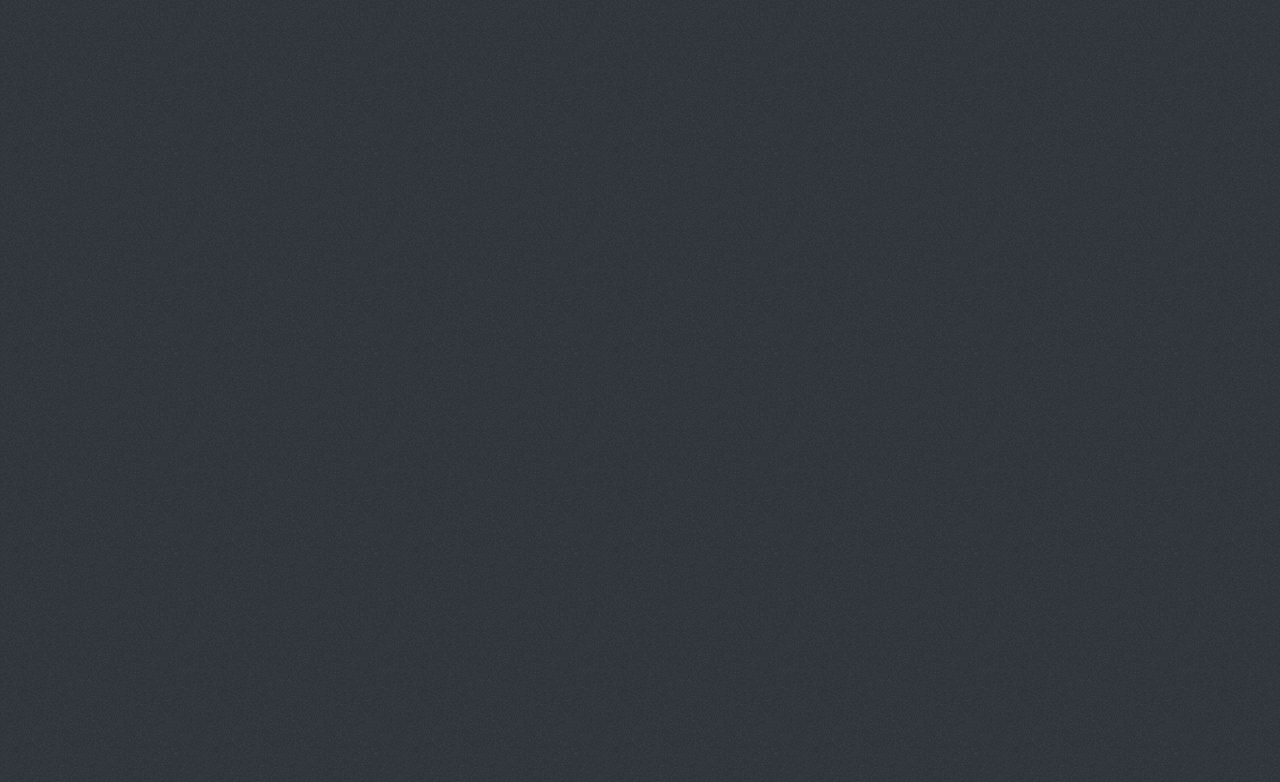
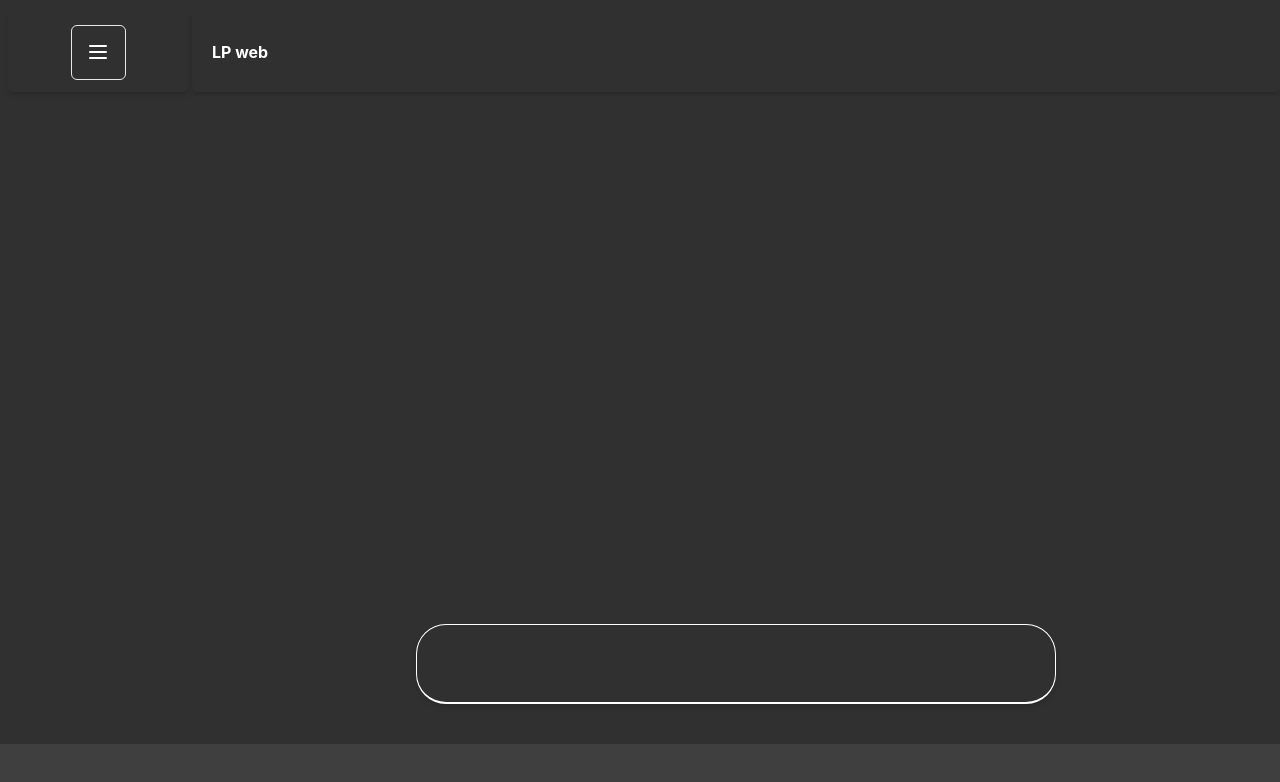
Before and after one commit to DiegoZaluski/ReactLaPlace, a React (Vite) app: page /chat in a window 1280 px wide. Before the commit this address had no page. Shown: the top 782 px of the page. Built offline with nearby package versions, Linux system fonts and the light colour scheme.

Commit message:
web IA interface

```diff
--- a/src/App.jsx
+++ b/src/App.jsx
@@ -2,11 +2,13 @@ import {Routes, Route} from 'react-router-dom'
 import '../App.css'
 import Login from './features/auth/components/Login'
 import Register from './features/auth/components/Register'
+import Chat from './components/layout/Chat.jsx'
 function App() {
   return (
     <Routes >
       <Route path="/login" element={<Login />}/>
       <Route path="/register" element={<Register/>}/>
+      <Route path="/chat" element={<Chat/>}/>
     </Routes>
   );
 }
--- a/src/components/layout/Chat.jsx
+++ b/src/components/layout/Chat.jsx
@@ -0,0 +1,32 @@
+import React from 'react';
+import Button from '../layout/Button';
+import {Menu} from 'lucide-react'
+
+
+function Chat() {
+    return (
+        <div className="flex flex-row items-center h-screen w-screen gap-1 bg-[#303030]">
+            {/* Sidebar Options */}
+            <div className=" text-center flex flex-col items-center justify-center border-white h-[10vh] w-[15vw] self-start rounded-md mt-3  ml-2 shadow-md">
+                <Button className="h-[55px] w-[55px] flex items-center justify-center"><Menu className="text-white"/></Button>
+            </div>
+            {/* Main Chat Area */}
+            <div className="flex flex-col flex-wrap gap-1 h-full">
+                {/* Header */}
+                <div className="h-[10vh] w-[85vw] self-start mt-3 rounded-md flex items-center text-white shadow-md ">
+                    <h1 className="ml-5"><strong>LP web</strong></h1>
+                </div>
+                {/* Messages Container */}
+                <div className="flex items-end justify-center h-[81vh] w-[85vw] bg-[#303030]">
+                    <div className="border-white h-[10vh] w-[90vw] border mb-1 ml-2 mr-2 mb-10 border-b-2 rounded-[30px] md:w-[50vw] shadow-md">
+                        {/* Message input will go here */}
+                    </div>
+                </div>
+            </div>
+            <footer className="flex flex-row h-[7vh] w-[100vw]  p- bg-[#3f3f3f] absolute bottom-0">
+            </footer>
+        </div>
+    );
+}
+
+export default Chat;
--- a/src/features/auth/components/Login.jsx
+++ b/src/features/auth/components/Login.jsx
@@ -1,4 +1,4 @@
-import Button from '../../../components/ui/Button';
+import Button from '../../../components/layout/Button';
 import {useTranslation} from 'react-i18next';
 import Language from '../../../components/shared/Language';
 import { Link } from 'react-router-dom';
--- a/src/features/auth/components/Register.jsx
+++ b/src/features/auth/components/Register.jsx
@@ -1,4 +1,4 @@
-import Button from "../../../components/ui/Button";
+import Button from "../../../components/layout/Button";
 import Language from "../../../components/shared/Language"
 import { useTranslation } from "react-i18next";
 import { Link} from "react-router-dom";
```
Also changed, not shown: src/components/layout/Button.jsx (renamed from src/components/ui/Button.jsx).
